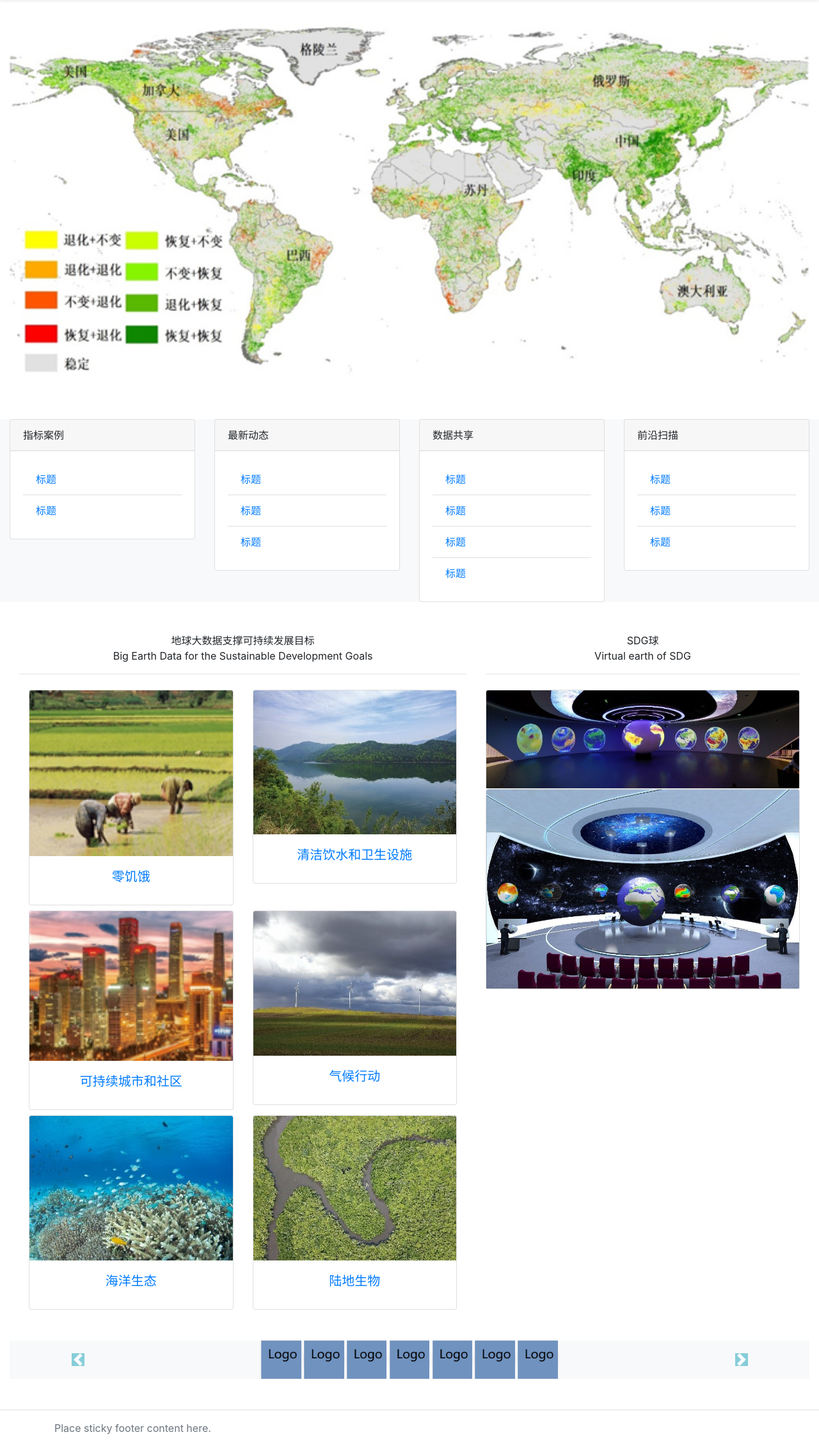
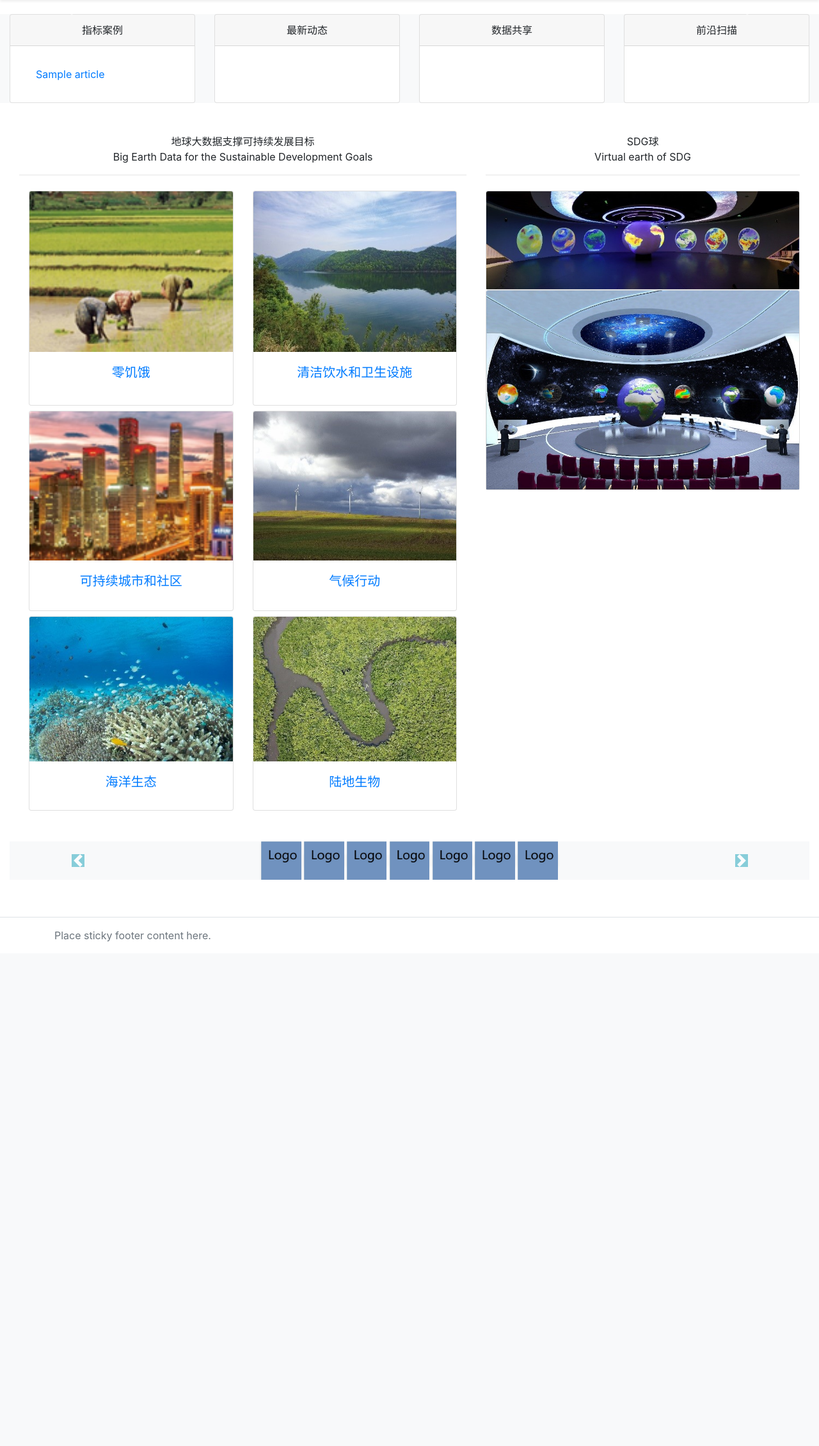
Before and after one commit to i-harbor/bedsdg, a Django app: page /home/ in a window 1280 px wide. Shown: the part 86-2346 px from the top of the page at 64% size. After the commit the page ends 1558 px from the top, so only its background shows below. Run offline with Django 3.2, Linux system fonts and the light colour scheme; tables that the repository leaves empty hold one stand-in row (values such as "Sample post"); some libraries are stand-ins or nearby versions.

Commit message:
publication detail view

```diff
--- a/article/admin.py
+++ b/article/admin.py
@@ -17,6 +17,7 @@
     list_display_links = ('id', 'title')
     list_filter = ('lang', 'create_time')
 
+    list_select_related = ('publication',)
     raw_id_fields = ('publication',)
 
     class Media:
--- /dev/null
+++ b/article/urls.py
@@ -0,0 +1,11 @@
+from django.urls import path, include, re_path
+
+from . import views
+
+
+app_name = 'article'
+
+
+urlpatterns = [
+    path('pub/<int:id>', views.PubDetailView.as_view(), name='pub-detail'),
+]
--- a/bedsdg/urls.py
+++ b/bedsdg/urls.py
@@ -32,9 +32,11 @@
 AdminSite.site_title = _('地球大数据SDG管理')
 AdminSite.site_header = _('地球大数据SDG管理后台')
 
+
 urlpatterns = [
     path('', index),
     path('home/', home, name='home'),
+    path('article/', include('article.urls', namespace='article')),
     path('admin/filebrowser/', site.urls),
     path('admin/', admin.site.urls),
     path('users/', include('users.urls', namespace='users')),
@@ -42,3 +44,15 @@
     path('tinymce/', include('tinymce.urls')),
     re_path(r'media/(?P<path>.*)$', serve, {'document_root': settings.MEDIA_ROOT}),
 ]
+
+
+if settings.DEBUG:
+    import debug_toolbar
+
+    urlpatterns = [
+        path('__debug__/', include(debug_toolbar.urls)),
+
+        # For django versions before 2.0:
+        # url(r'^__debug__/', include(debug_toolbar.urls)),
+
+    ] + urlpatterns
--- a/bedsdg/views.py
+++ b/bedsdg/views.py
@@ -1,9 +1,26 @@
 from django.shortcuts import render, redirect, reverse
+from django.utils.translation import get_language
+from django.db.models import Prefetch
+from django.views.decorators.cache import cache_page
+
+from article.models import Publication, Article
 
 
 def index(request):
     return redirect(to=reverse('home'))
 
 
+@cache_page(60*2)
 def home(request):
-    return render(request, 'index.html')
+    lang_code = get_language()
+    lang = Article.get_lang_value_by_code(lang_code=lang_code)
+    prefetch = Prefetch('article_set', queryset=Article.objects.filter(lang=lang, enable=True).only('id', 'summary', 'title').all(), to_attr='articles')
+
+    highlights = Publication.objects.filter(topic=Publication.TOPIC_HIGHLIGHT_CASES, enable=True).prefetch_related(prefetch).all()[:6]
+    study_pubs = Publication.objects.filter(topic=Publication.TOPIC_CASE_STUDY, enable=True).prefetch_related(prefetch).all()[:6]
+    new_pubs = Publication.objects.filter(topic=Publication.TOPIC_NEWS, enable=True).prefetch_related(prefetch).all()[:6]
+    share_pubs = Publication.objects.filter(topic=Publication.TOPIC_DATA_SHARING, enable=True).prefetch_related(prefetch).all()[:6]
+    update_pubs = Publication.objects.filter(topic=Publication.TOPIC_UPDATES, enable=True).prefetch_related(prefetch).all()[:6]
+    return render(request, 'index.html',
+                  context={'highlights': highlights, 'study_pubs': study_pubs, 'new_pubs': new_pubs,
+                           'share_pubs': share_pubs, 'update_pubs': update_pubs})
--- /dev/null
+++ b/static/bedsdg/css/common.css
@@ -0,0 +1,6 @@
+/*单行文本长度超出显示省略号*/
+.oneline-ellipsis{
+    overflow:hidden;
+    white-space:nowrap;
+    text-overflow:ellipsis;
+}
--- a/templates/base.html
+++ b/templates/base.html
@@ -7,12 +7,28 @@
 <head>
 	<meta charset="UTF-8">
 	<link rel="stylesheet" type="text/css" href="{% static 'bootstrap-4.4.1/css/bootstrap.min.css' %}">
+    <link rel="stylesheet" type="text/css" href="{% static 'bedsdg/css/common.css' %}">
 	{% block head %}{% endblock %}
 	<title>{% block title %}{% endblock %}</title>
+    <style>
+        html{
+            height: 100%;
+        }
+        body{
+            display: flex;
+            flex-direction: column;
+            height: 100%;
+        }
+        .page-content {
+            flex: 1 0 auto;
+            padding-top: 10px;
+            padding-bottom: 10px;
+        }
+    </style>
 </head>
 <body>
-    <div class="page-header">
-        <nav class="navbar navbar-expand navbar-light bg-light fixed-top shadow-sm">
+    <div class="">
+        <nav class="navbar navbar-expand-lg navbar-light bg-light fixed-top shadow-sm">
             <a class="navbar-brand" href="#"><img src="{% static 'images/logo/logo.jfif' %}" height="60"></a>
             <button class="navbar-toggler" type="button" data-toggle="collapse" data-target="#navbarSupportedContent"
                     aria-controls="navbarSupportedContent" aria-expanded="false" aria-label="Toggle navigation">
@@ -20,7 +36,7 @@
             </button>
             <div class="collapse navbar-collapse" id="navbarSupportedContent">
                 <ul class="navbar-nav ml-auto">
-                    <li class="nav-item"><a href="#" class="nav-link"><i class="fa fa-home"></i>{% trans '首页' %}</a></li>
+                    <li class="nav-item"><a href="{% url 'home' %}" class="nav-link"><i class="fa fa-home"></i>{% trans '首页' %}</a></li>
                     <li class="nav-item"><a href="#" class="nav-link">{% trans '指标案例' %}</a></li>
                     <li class="nav-item"><a href="#" class="nav-link">{% trans '指标计算' %}</a></li>
                     <li class="nav-item"><a href="#" class="nav-link">{% trans '数据共享' %}</a></li>
@@ -46,7 +62,7 @@
             </div>
         </nav>
     </div>
-    <div class="page-content" style="margin-top: 100px;">
+    <div class="page-content" style="margin-top: 90px;">
         {% block boby %}{% endblock %}
     </div>
     <footer class="footer mt-auto py-3 border-top">
--- a/templates/index.html
+++ b/templates/index.html
@@ -7,34 +7,31 @@
         {# 大图轮播 #}
         <div class="bg-light">
             <div>
-                <div id="carousel-highlight-cases" class="carousel slide" data-ride="carousel">
+                <div id="carousel-highlight-cases" class="carousel slide" data-ride="carousel" data-pause="false">
                     <ol class="carousel-indicators">
-                        <li data-target="#carousel-highlight-cases" data-slide-to="0" class="active"></li>
-                        <li data-target="#carousel-highlight-cases" data-slide-to="1"></li>
-                        <li data-target="#carousel-highlight-cases" data-slide-to="2"></li>
+                        {% for h in highlights %}
+                            <li data-target="#carousel-highlight-cases" data-slide-to="{{ forloop.counter0 }}"
+                                {% if forloop.counter0 == 0 %}class="active"{% endif %}>
+                            </li>
+                        {% endfor %}
                     </ol>
-                    <div class="carousel-inner">
-                        <div class="carousel-item active">
-                            <img src="{% static 'images/pic/pic1.png' %}" class="d-block w-100" alt="">
+                    <div class="carousel-inner" style="max-height: 600px;">
+                        {% for h in highlights %}
+                            {% if forloop.counter0 == 0 %}
+                                <div class="carousel-item active">
+                            {% else %}
+                                <div class="carousel-item">
+                            {% endif %}
+                            <a href="{% url 'article:pub-detail' h.id %}">
+                                <img src="{{ h.cover_image.url }}" class="d-block w-100 mh-100" alt="">
+                            </a>
                             <div class="carousel-caption d-none d-md-block">
-                                <h5>First slide label</h5>
-                                <p>Nulla vitae elit libero, a pharetra augue mollis interdum.</p>
+                                {% with art=h.articles|first %}
+                                    {% if art %}<p>{{ art.summary }}</p>{% endif %}
+                                {% endwith %}
                             </div>
                         </div>
-                        <div class="carousel-item">
-                            <img src="{% static 'images/pic/pic2.jpg' %}" class="d-block w-100" alt="...">
-                            <div class="carousel-caption d-none d-md-block">
-                                <h5>Second slide label</h5>
-                                <p>Lorem ipsum dolor sit amet, consectetur adipiscing elit.</p>
-                            </div>
-                        </div>
-                        <div class="carousel-item">
-                            <img src="{% static 'images/logo/header.png' %}" class="d-block w-100" alt="...">
-                            <div class="carousel-caption d-none d-md-block">
-                                <h5>Third slide label</h5>
-                                <p>Praesent commodo cursus magna, vel scelerisque nisl consectetur.</p>
-                            </div>
-                        </div>
+                        {% endfor %}
                     </div>
                     <a class="carousel-control-prev" href="#carousel-highlight-cases" role="button" data-slide="prev">
                         <span class="carousel-control-prev-icon" aria-hidden="true"></span>
@@ -47,51 +44,75 @@
                 </div>
             </div>
         </div>
-        <div class="row bg-light">
-            <div class="col-6 col-sm-6 col-md-3 h100">
-                <div class="card">
-                    <div class="card-header">{% trans '指标案例' %}</div>
+        <div class="row bg-light mt-2">
+            <div class="col-6 col-sm-6 col-md-3">
+                <div class="card h-100">
+                    <div class="card-header text-center">{% trans '指标案例' %}</div>
                     <div class="card-body">
                         <ul class="list-group list-group-flush">
-                            <li class="list-group-item"><a href="#" target="_blank">标题</a></li>
-                            <li class="list-group-item"><a href="#" target="_blank">标题</a></li>
+                            {% for p in study_pubs %}
+                                {% with art=p.articles|first %}
+                                    {% if art %}
+                                        <li class="list-group-item">
+                                            <a href="{% url 'article:pub-detail' p.id %}" target="_blank" title="{{ art.title }}">{{ art.title }}</a>
+                                        </li>
+                                    {% endif %}
+                                {% endwith %}
+                            {% endfor %}
                         </ul>
                     </div>
                 </div>
             </div>
-            <div class="col-6 col-sm-6 col-md-3 h100">
-                <div class="card">
-                    <div class="card-header">{% trans '最新动态' %}</div>
+            <div class="col-6 col-sm-6 col-md-3">
+                <div class="card h-100">
+                    <div class="card-header text-center">{% trans '最新动态' %}</div>
                     <div class="card-body">
                         <ul class="list-group list-group-flush">
-                            <li class="list-group-item"><a href="#" target="_blank">标题</a></li>
-                            <li class="list-group-item"><a href="#" target="_blank">标题</a></li>
-                            <li class="list-group-item"><a href="#" target="_blank">标题</a></li>
+                            {% for p in new_pubs %}
+                                {% with art=p.articles|first %}
+                                    {% if art %}
+                                        <li class="list-group-item">
+                                            <a href="{% url 'article:pub-detail' p.id %}" target="_blank" title="{{ art.title }}">{{ art.title }}</a>
+                                        </li>
+                                    {% endif %}
+                                {% endwith %}
+                            {% endfor %}
                         </ul>
                     </div>
                 </div>
             </div>
-            <div class="col-6 col-sm-6 col-md-3 h100">
-                <div class="card">
-                    <div class="card-header">{% trans '数据共享' %}</div>
+            <div class="col-6 col-sm-6 col-md-3">
+                <div class="card h-100">
+                    <div class="card-header text-center">{% trans '数据共享' %}</div>
                     <div class="card-body">
                         <ul class="list-group list-group-flush">
-                            <li class="list-group-item"><a href="#" target="_blank">标题</a></li>
-                            <li class="list-group-item"><a href="#" target="_blank">标题</a></li>
-                            <li class="list-group-item"><a href="#" target="_blank">标题</a></li>
-                            <li class="list-group-item"><a href="#" target="_blank">标题</a></li>
+                            {% for p in share_pubs %}
+                                {% with art=p.articles|first %}
+                                    {% if art %}
+                                        <li class="list-group-item">
+                                            <a href="{% url 'article:pub-detail' p.id %}" target="_blank" title="{{ art.title }}">{{ art.title }}</a>
+                                        </li>
+                                    {% endif %}
+                                {% endwith %}
+                            {% endfor %}
                         </ul>
                     </div>
                 </div>
             </div>
-            <div class="col-6 col-sm-6 col-md-3 h100">
-                <div class="card">
-                    <div class="card-header">{% trans '前沿扫描' %}</div>
+            <div class="col-6 col-sm-6 col-md-3">
+                <div class="card h-100">
+                    <div class="card-header text-center">{% trans '前沿扫描' %}</div>
                     <div class="card-body">
                         <ul class="list-group list-group-flush">
-                            <li class="list-group-item"><a href="#" target="_blank">标题</a></li>
-                            <li class="list-group-item"><a href="#" target="_blank">标题</a></li>
-                            <li class="list-group-item"><a href="#" target="_blank">标题</a></li>
+                            {% for p in update_pubs %}
+                                {% with art=p.articles|first %}
+                                    {% if art %}
+                                        <li class="list-group-item">
+                                            <a href="{% url 'article:pub-detail' p.id %}" target="_blank" title="{{ art.title }}">{{ art.title }}</a>
+                                        </li>
+                                    {% endif %}
+                                {% endwith %}
+                            {% endfor %}
                         </ul>
                     </div>
                 </div>
@@ -99,15 +120,15 @@
         </div>
         <div class="container-fluid mt-5">
             <div class="row">
-                <div class="col-7">
+                <div class="col-7 h-100">
                     <div class="text-center">地球大数据支撑可持续发展目标<br>Big Earth Data for the Sustainable Development Goals</div>
                     <hr>
                     <div class="container-fluid text-center">
                         <div class="row">
                             <div class="col-6 mt-2">
                                 <a href="#">
-                                    <div class="card">
-                                        <img src="{% static 'images/pic/ZeroHunger.png' %}" class="card-img-top" alt="...">
+                                    <div class="card h-100">
+                                        <img src="{% static 'images/pic/ZeroHunger.png' %}" class="card-img-top h-75" alt="...">
                                         <div class="card-body">
                                             <h5 class="card-title">{% trans '零饥饿' %}</h5>
                                         </div>
@@ -116,8 +137,8 @@
                             </div>
                             <div class="col-6 mt-2">
                                 <a href="#">
-                                    <div class="card">
-                                        <img src="{% static 'images/pic/CleanWater.jpg' %}" class="card-img-top" alt="...">
+                                    <div class="card h-100">
+                                        <img src="{% static 'images/pic/CleanWater.jpg' %}" class="card-img-top h-75" alt="...">
                                         <div class="card-body">
                                             <h5 class="card-title">{% trans '清洁饮水和卫生设施' %}</h5>
                                         </div>
@@ -126,9 +147,9 @@
                             </div>
                             <div class="col-6 mt-2">
                                 <a href="#">
-                                    <div class="card">
-                                        <img src="{% static 'images/pic/cities.png' %}" class="card-img-top" alt="...">
-                                        <div class="card-body">
+                                    <div class="card h-100">
+                                        <img src="{% static 'images/pic/cities.png' %}" class="card-img-top h-75" alt="...">
+                                        <div class="card-body h-25">
                                             <h5 class="card-title">{% trans '可持续城市和社区' %}</h5>
                                         </div>
                                     </div>
@@ -136,9 +157,9 @@
                             </div>
                             <div class="col-6 mt-2">
                                 <a href="#">
-                                    <div class="card">
-                                        <img src="{% static 'images/pic/ClimateAction.jpg' %}" class="card-img-top" alt="...">
-                                        <div class="card-body">
+                                    <div class="card h-100">
+                                        <img src="{% static 'images/pic/ClimateAction.jpg' %}" class="card-img-top h-75" alt="...">
+                                        <div class="card-body h-25">
                                             <h5 class="card-title">{% trans '气候行动' %}</h5>
                                         </div>
                                     </div>
@@ -146,9 +167,9 @@
                             </div>
                             <div class="col-6 mt-2">
                                 <a href="#">
-                                    <div class="card">
-                                        <img src="{% static 'images/pic/lifeBelowWater.jpg' %}" class="card-img-top" alt="...">
-                                        <div class="card-body">
+                                    <div class="card h-100">
+                                        <img src="{% static 'images/pic/lifeBelowWater.jpg' %}" class="card-img-top h-75" alt="...">
+                                        <div class="card-body h-25">
                                             <h5 class="card-title">{% trans '海洋生态' %}</h5>
                                         </div>
                                     </div>
@@ -156,9 +177,9 @@
                             </div>
                             <div class="col-6 mt-2">
                                 <a href="#">
-                                    <div class="card">
-                                        <img src="{% static 'images/pic/lifeOnLand.jpg' %}" class="card-img-top" alt="...">
-                                        <div class="card-body">
+                                    <div class="card h-100">
+                                        <img src="{% static 'images/pic/lifeOnLand.jpg' %}" class="card-img-top h-75" alt="...">
+                                        <div class="card-body h-25">
                                             <h5 class="card-title">{% trans '陆地生物' %}</h5>
                                         </div>
                                     </div>
@@ -167,7 +188,7 @@
                         </div>
                     </div>
                 </div>
-                <div class="col-5">
+                <div class="col-5 h-100">
                     <div class="text-center">SDG球<br>Virtual earth of SDG</div>
                     <hr>
                     <div class="container-fluid">
```
Also changed, not shown: article/models.py (+25 -0 lines), article/templates/pub_detail.html (added, +22 -0 lines), article/views.py (+16 -1 lines), bedsdg/settings.py (+21 -0 lines), article/migrations/0002_auto_20200508_1650.py (added), locale/en/LC_MESSAGES/django.po, 2 other files.
